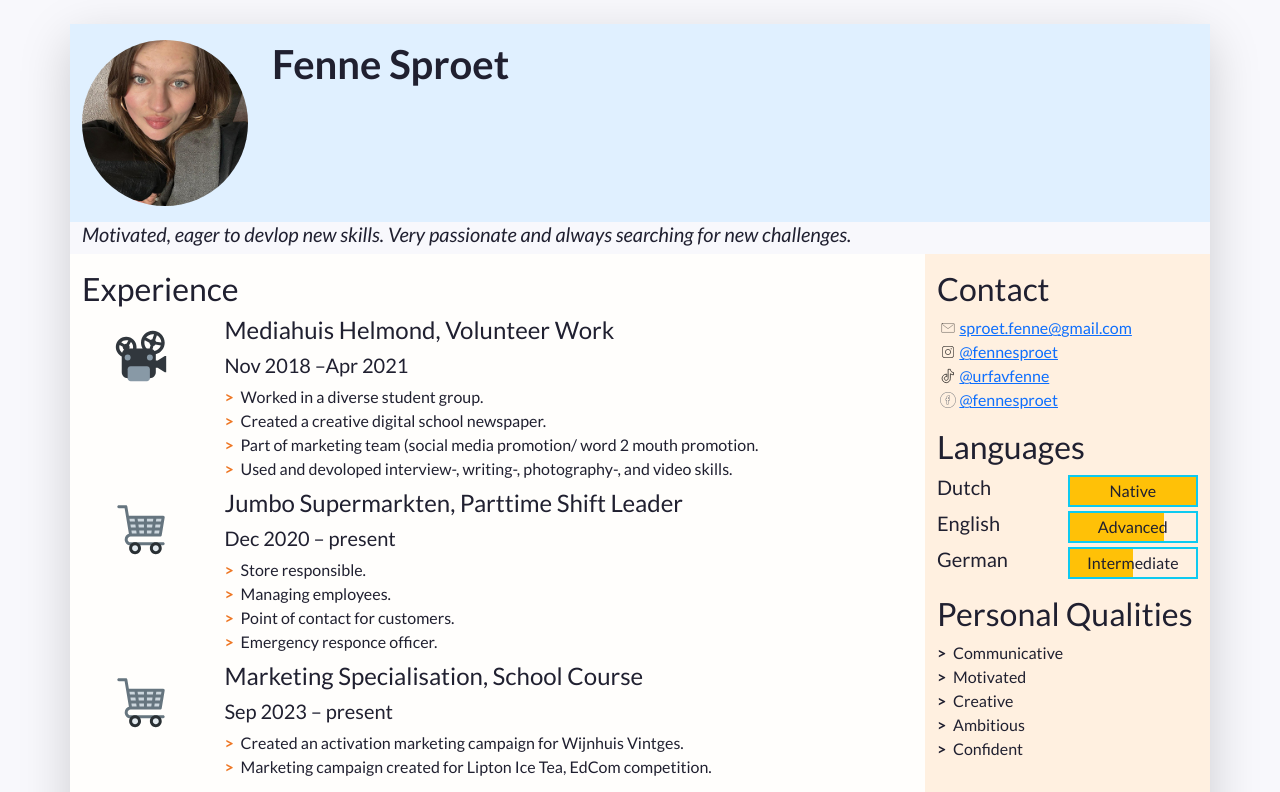
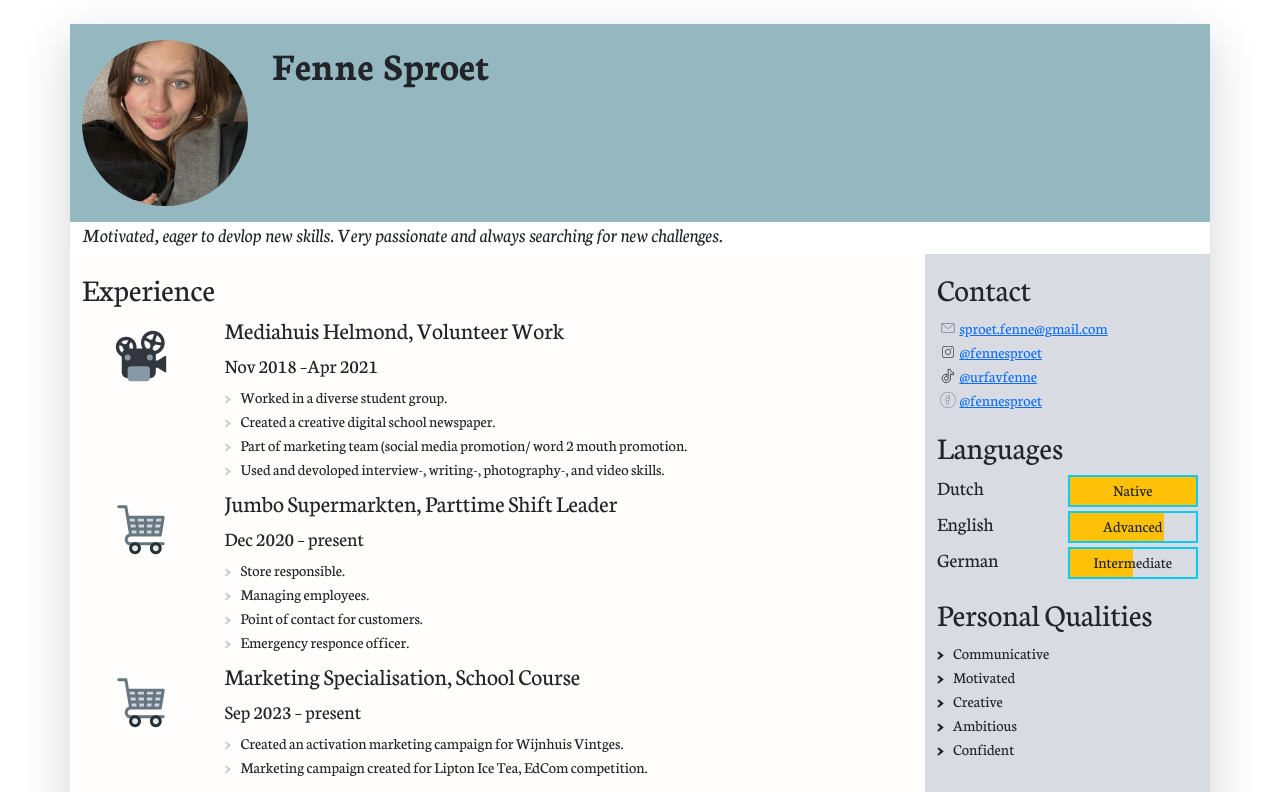
Before and after one commit to fennesproet/myresume, a plain HTML site: page index.html in a window 1280 px wide. Shown: the top 792 px of the page. Drawn offline with nearby package versions, Linux system fonts and the light colour scheme; a web font is replaced by a local one.

Commit message:
Update styles.css

```diff
--- a/css/styles.css
+++ b/css/styles.css
@@ -1,20 +1,17 @@
 /* Use this file to use your own styles*/
 
 /* Import declaration to use Google Fonts - check https://fonts.google.com/ for details */
-@import url('https://fonts.googleapis.com/css2?family=Lato:ital,wght@0,400;0,700;1,400;1,700&display=swap');
+@import url('https://fonts.googleapis.com/css2?family=Neuton:ital,wght@0,200;0,300;0,400;0,700;0,800;1,400&family=Old+Standard+TT:ital,wght@0,400;0,700;1,400&family=Playfair+Display:ital,wght@0,400..900;1,400..900&display=swap');
 
 /* Styles for the body */
 
-body {
-	font-family: Lato, "Open Sans", Roboto, "Segoe UI", "Helvetica Neue", Helvetica, Arial, sans-serif;
-	color: #202030;
-	background-color: #f8f8fc;
-}
+body {font-family: "Neuton", serif;font-weight: 400;font-style: normal;}
+
 
 /* Styles for custom classes in the document. (There are more, try to find them out!) */
 
 .resume-header {
-    background-color: #e0f0ff;
+    background-color: #94B7C0;
 }
 
 .resume-main {
@@ -22,7 +19,7 @@ body {
 }
 
 .resume-aside {
-	background-color: #fff0e0;
+	background-color: #D8DBE1;
 }
 
 /* Styles for lists in the document */
@@ -36,7 +33,7 @@ body {
 }
 
 .biography-details li::before {
-	color: #EE7623;
+	color: #D0CED9;
 }
 
 .biography-details li, .skill-list li {
```
